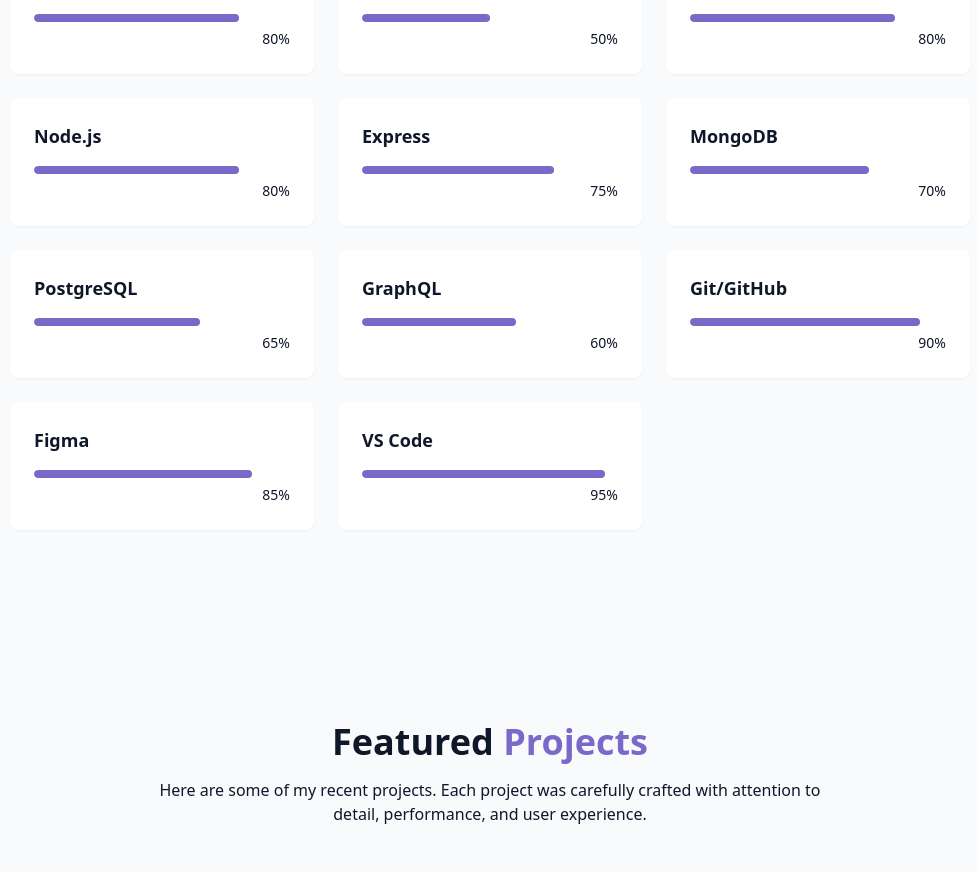
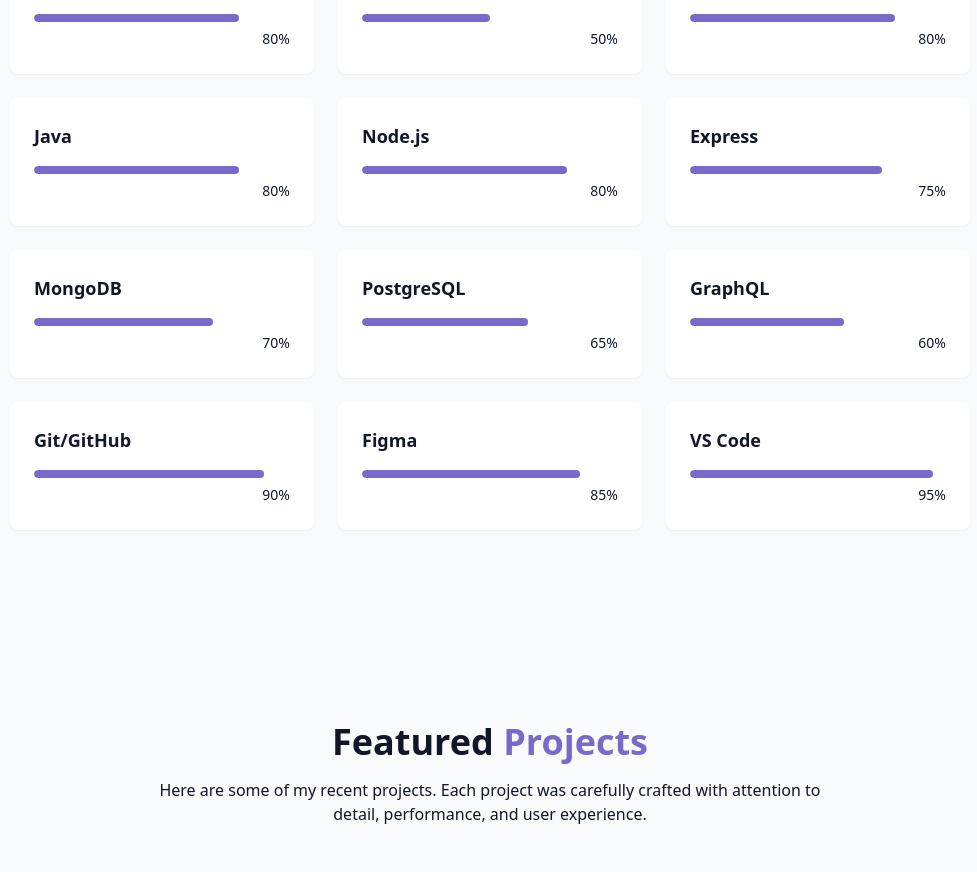
Before and after one commit to ManikumarJ/Portfolio-, a React (Vite) app: page / in a window 1280 px wide. Shown: the part 1920-2792 px from the top of the page, without its empty margins (150-1127 px from the left). Built offline with nearby package versions, Linux system fonts and the light colour scheme; grey boxes are pictures that could not be loaded.

Commit message:
26-05-25

```diff
--- a/src/components/SkillsSection.jsx
+++ b/src/components/SkillsSection.jsx
@@ -11,6 +11,7 @@ const skills = [
   { name: "Next.js", level: 80, category: "frontend" },
 
   // Backend
+  { name: "Java", level: 80, category: "backend" },
   { name: "Node.js", level: 80, category: "backend" },
   { name: "Express", level: 75, category: "backend" },
   { name: "MongoDB", level: 70, category: "backend" },
```
